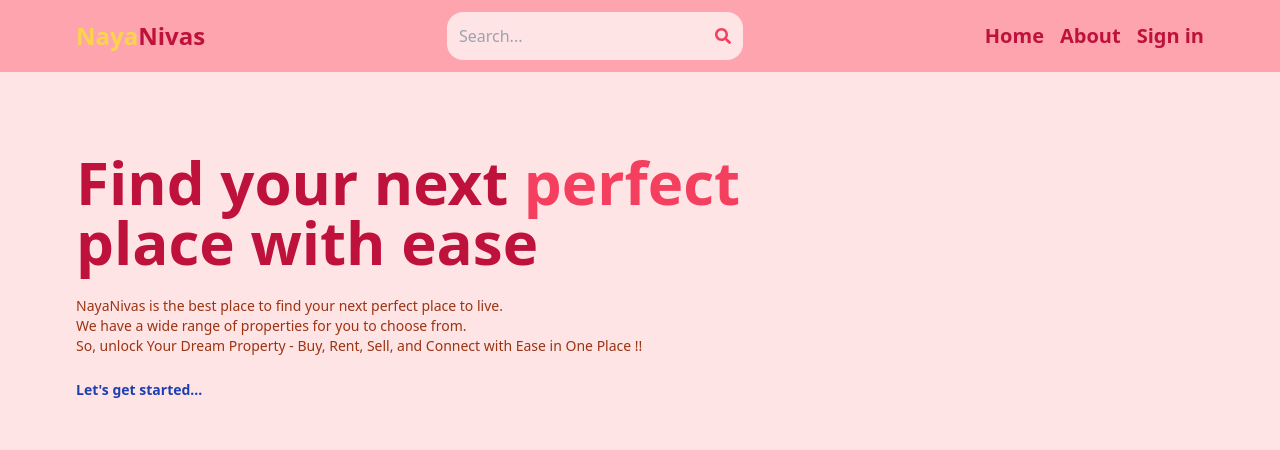
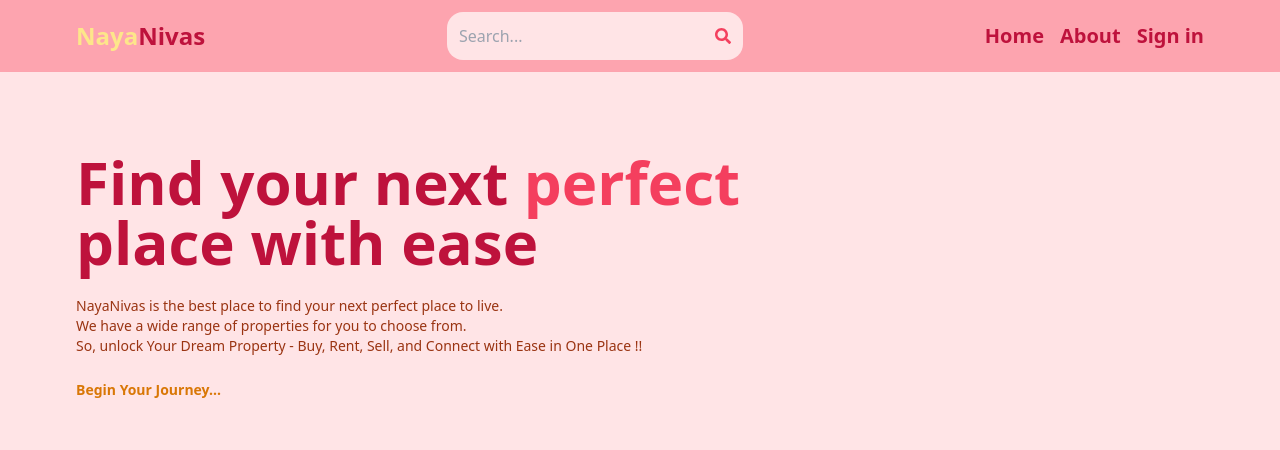
Before and after one commit to rishavs001/Real-Estate, a React (Vite) app in the folder client/: page / in a window 1280 px wide. Shown: the top 450 px of the page. Built offline with nearby package versions, Linux system fonts and the light colour scheme; no server answers.

Commit message:
minor stylings

```diff
--- a/client/src/components/Footer.jsx
+++ b/client/src/components/Footer.jsx
@@ -1,5 +1,5 @@
 import React from 'react';
-import { Link, useNavigate } from 'react-router-dom';
+import { Link } from 'react-router-dom';
 
 const Footer = () => {
   return (
@@ -18,6 +18,10 @@ const Footer = () => {
           <a href="https://www.linkedin.com/in/rishav97/" target="_blank" rel="noopener noreferrer" className="text-white hover:text-gray-400">
             <i className="fab fa-linkedin-in"></i>
           </a>
+
+          {/* <a href="https://x.com/Risu552" target="_blank" rel="noopener noreferrer" className="text-white hover:text-gray-400">
+          <i className="fab fa-envelope"></i>
+          </a> */}
         </div>
 
         <div className="mb-4">
--- a/client/src/components/Header.jsx
+++ b/client/src/components/Header.jsx
@@ -27,7 +27,7 @@ export default function Header() {
       <div className='flex justify-between items-center max-w-6xl mx-auto p-3'>
         <Link to='/'>
           <h1 className='font-bold text-sm sm:text-2xl flex flex-wrap'>
-            <span className='text-amber-300'>Naya </span>
+            <span className='text-amber-200'>Naya </span>
             <span className='text-rose-700'>Nivas</span>
           </h1>
         </Link>
--- a/client/src/pages/Home.jsx
+++ b/client/src/pages/Home.jsx
@@ -64,9 +64,9 @@ export default function Home() {
         </div>
         <Link
           to={'/search'}
-          className='text-xs sm:text-sm text-blue-800 font-bold hover:underline'
+          className='text-xs sm:text-sm text-amber-600 font-bold hover:text-amber-500'
         >
-          Let's get started...
+          Begin Your Journey...
         </Link>
       </div>
 
--- a/client/src/pages/Profile.jsx
+++ b/client/src/pages/Profile.jsx
@@ -216,12 +216,12 @@ export default function Profile() {
         />
         <button
           disabled={loading}
-          className='bg-rose-700 text-white rounded-lg p-3 uppercase hover:opacity-95 disabled:opacity-80'
+          className='bg-rose-700 text-white rounded-3xl p-3 uppercase hover:opacity-95 disabled:opacity-80'
         >
           {loading ? 'Loading...' : 'Update'}
         </button>
         <Link
-          className='bg-green-700 text-white p-3 rounded-lg uppercase text-center hover:opacity-95'
+          className='bg-green-700 text-white p-3 rounded-3xl uppercase text-center hover:opacity-95'
           to={'/create-listing'}
         >
           Create Listing
@@ -229,12 +229,11 @@ export default function Profile() {
       </form>
       <div className='flex justify-between mt-5'>
         <span
-          onClick={handleDeleteUser}
-          className='text-red-700 cursor-pointer'
-        >
+          onClick={handleDeleteUser} className='text-red-700 cursor-pointer hover:text-orange-600'>
           Delete account
         </span>
-        <span onClick={handleSignOut} className='text-red-700 cursor-pointer'>
+        <span
+        onClick={handleSignOut} className='text-red-700 cursor-pointer hover:text-orange-600'>
           Sign out
         </span>
       </div>
@@ -243,7 +242,7 @@ export default function Profile() {
       <p className='text-green-700 mt-5'>
         {updateSuccess ? 'User is updated successfully!' : ''}
       </p>
-      <button onClick={handleShowListings} className='text-green-700 w-full'>
+      <button onClick={handleShowListings} className='text-green-700 w-full hover:text-green-500'>
         Show Listings
       </button>
       <p className='text-red-700 mt-5'>
--- a/client/src/pages/UpdateListing.jsx
+++ b/client/src/pages/UpdateListing.jsx
@@ -345,7 +345,7 @@ export default function CreateListing() {
               type='button'
               disabled={uploading}
               onClick={handleImageSubmit}
-              className='p-3 text-green-700 border border-green-700 rounded uppercase hover:shadow-lg disabled:opacity-80'
+              className='p-3 text-green-700 border border-green-700 rounded-3xl uppercase hover:shadow-lg disabled:opacity-80'
             >
               {uploading ? 'Uploading...' : 'Upload'}
             </button>
@@ -367,7 +367,7 @@ export default function CreateListing() {
                 <button
                   type='button'
                   onClick={() => handleRemoveImage(index)}
-                  className='p-3 text-red-700 rounded-lg uppercase hover:opacity-75'
+                  className='p-3 text-red-700 rounded-3xl bg-rose-400 uppercase hover:opacity-75'
                 >
                   Delete
                 </button>
@@ -375,7 +375,7 @@ export default function CreateListing() {
             ))}
           <button
             disabled={loading || uploading}
-            className='p-3 bg-rose-700 text-white rounded-lg uppercase hover:opacity-95 disabled:opacity-80'
+            className='p-3 bg-rose-700 text-white rounded-3xl uppercase hover:opacity-95 disabled:opacity-80'
           >
             {loading ? 'Updating...' : 'Update listing'}
           </button>
```
